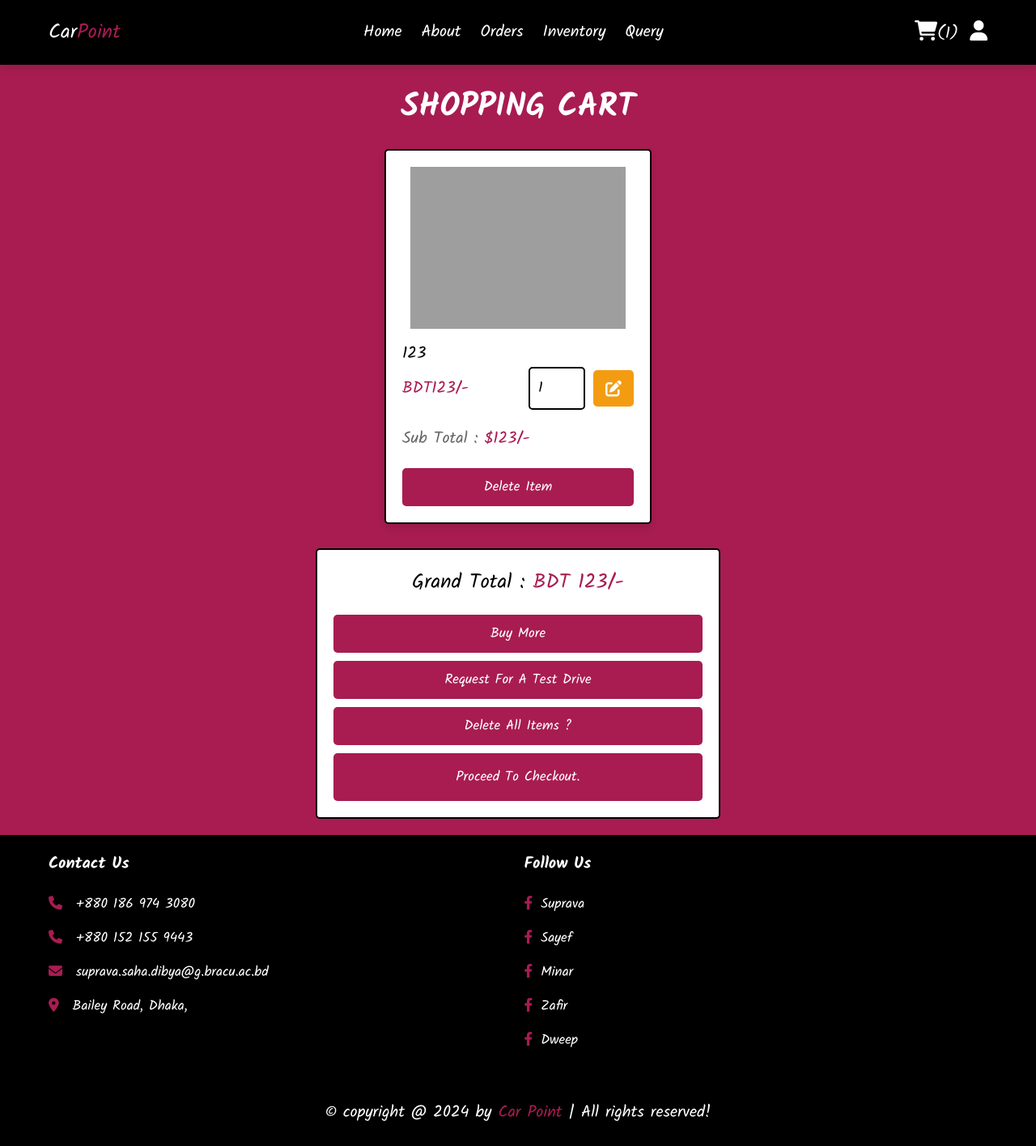
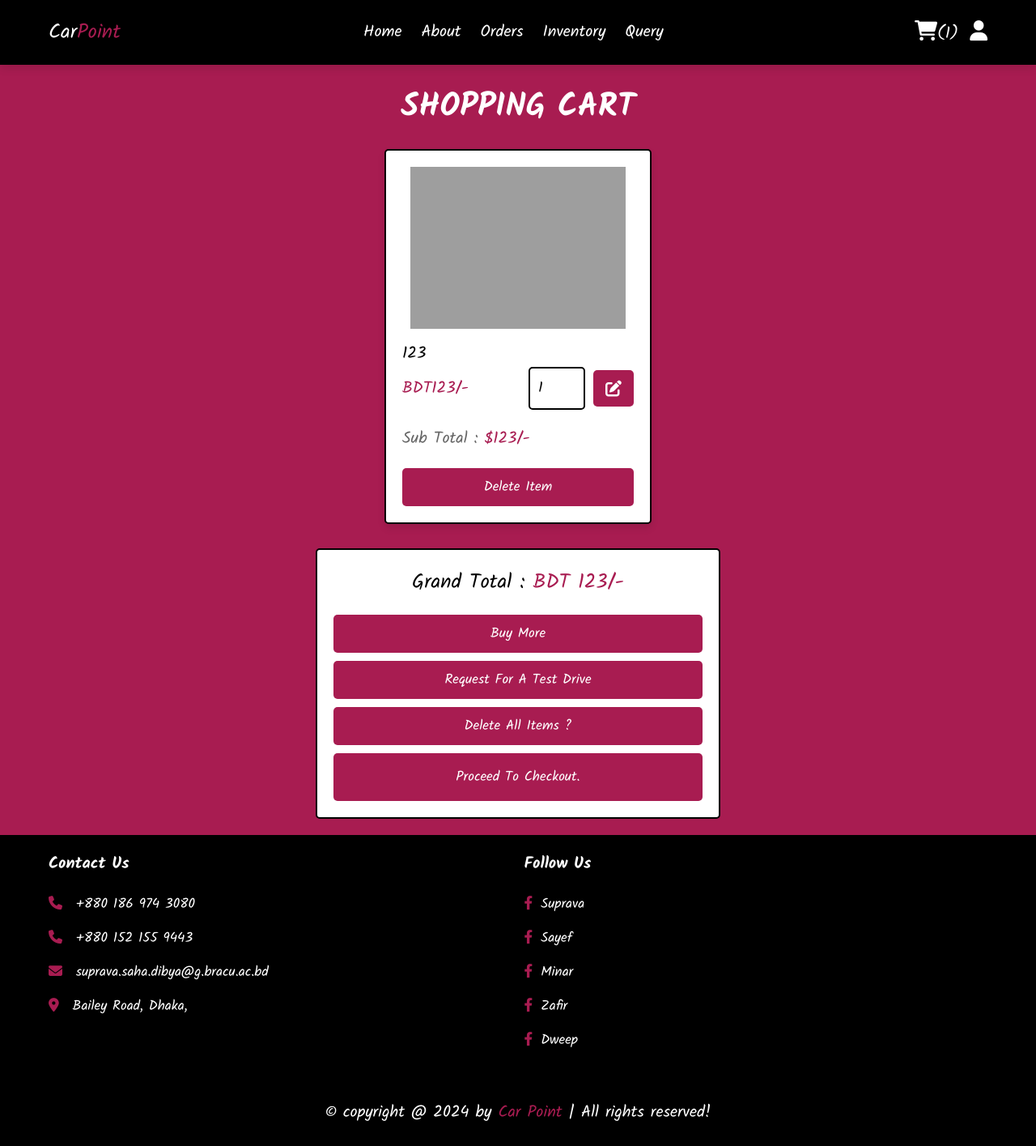
Before and after one commit to suprava-saha/groupone, a PHP site: page /cart.php in a window 1280 px wide. Shown: the whole page at 81% size. Run offline with PHP 8.4, Linux system fonts and the light colour scheme; a user stored in the database is signed in; data comes from the database, SQL or seed files in the repository; data that the repository does not hold is empty; some libraries are stand-ins or nearby versions; grey boxes are pictures that could not be loaded.

Commit message:
Update style.css

```diff
--- a/css/style.css
+++ b/css/style.css
@@ -2,7 +2,7 @@
 
 :root{
    --main-color:#000;
-   --orange:#f39c12;
+   --orange:#a81c51;
    --red:#a81c51;
    --black:#000;
    --white:#fff;
@@ -898,7 +898,7 @@ section{
 .shopping-cart .fa-edit{
    height: 4.5rem;
    border-radius: .5rem;
-   background-color: var(--orange);
+   background-color: var(--red);
    width: 5rem;
    font-size: 2rem;
    color:var(--white);
```
